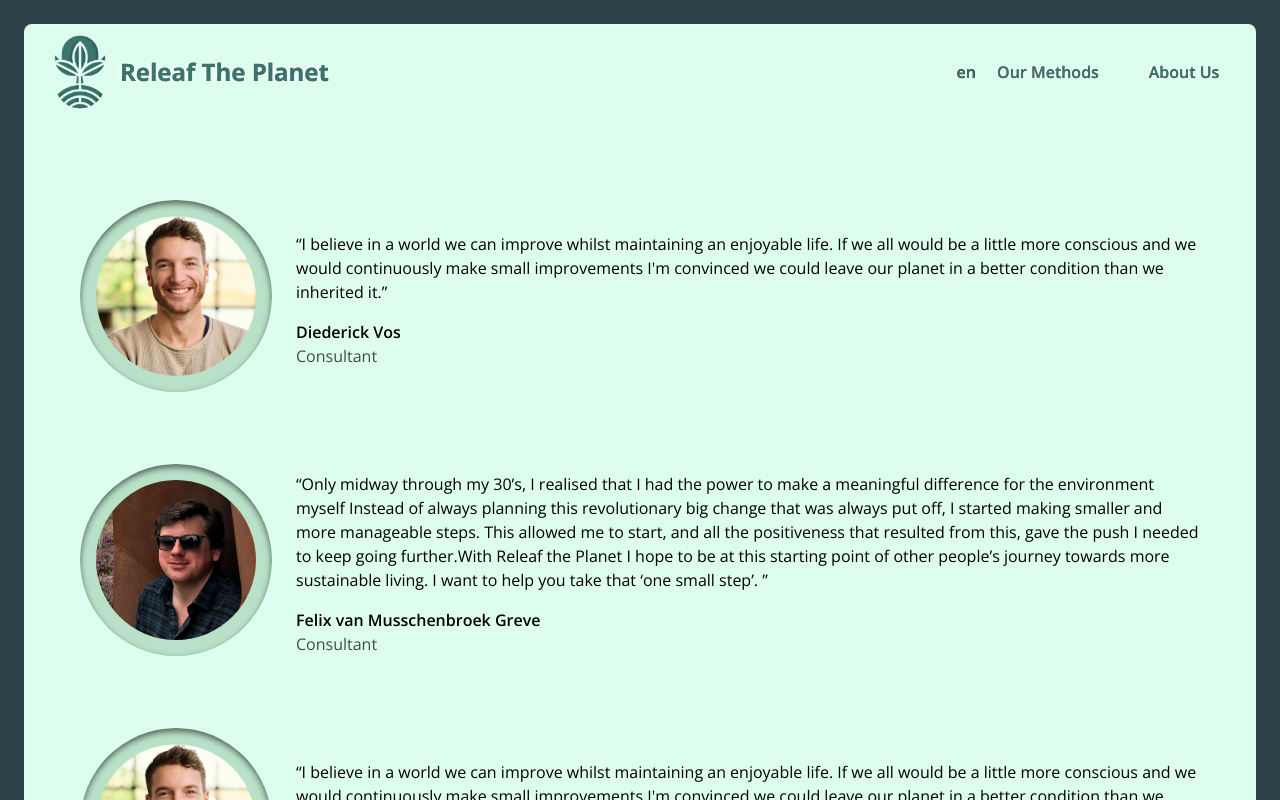
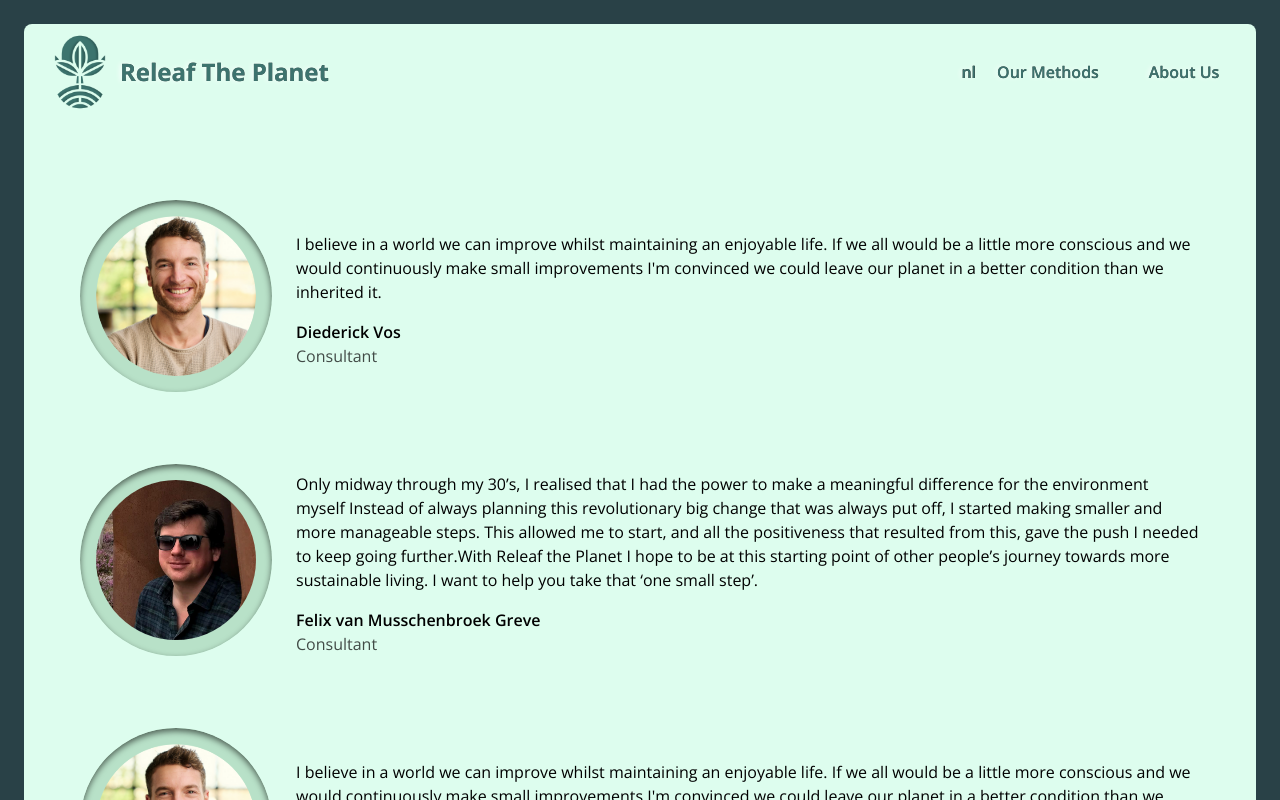
Before and after one commit to paulinevos/releaf, a Next.js app: page /about-us in a window 1280 px wide. Shown: the top 800 px of the page. Built offline with nearby package versions, Linux system fonts and the light colour scheme.

Commit message:
lang change button is adde d

```diff
--- a/components/Navbar.js
+++ b/components/Navbar.js
@@ -33,7 +33,7 @@ function NavBar() {
             type="button"
             className="mr-4 font-semibold text-leaf-800 text-shadow"
             onClick={() => (setLang(lang === "en" ? "nl" : "en"))}
-          >{lang}</button>
+          >{lang === "en" ? "nl": "en"}</button>
           <div className="text-md grid justify-start items-center grid-flow-col gap-6">
             {menuElements.map((e, index) => (
               <Link href={e.targetUrl} key={index} target="_blank">
--- a/components/TeamMember.js
+++ b/components/TeamMember.js
@@ -1,18 +1,19 @@
+import {LangContext} from "../contexts/LangContext";
+import {useContext} from "react";
 
 export function TeamMember(props) {
 
-  let quote = props.member.quote_en
-  if (props.lang == 'nl')
-    quote = props.member.quote_nl
+  const [lang2, setLang2] = useContext(LangContext);
+  let quote = props.member.quote_nl
+  if (lang2 == 'en')
+    quote = props.member.quote_en
 
   return (
     <figure className="lg:flex items-center lg:p-8 p-3">
       <img className="w-48 h-48 rounded-full p-4 bg-leaf-400 shadow-inner-lg mx-auto lg:mb-2 mb-6 object-cover" src={props.member.imageurl} alt={props.member.name} width="384" height="512"/>
       <div className="space-y-4 pl-6">
         <blockquote>
-          <p className="text-md font-medium mb-2">
-            “{quote}”
-          </p>
+          <p className="text-md font-medium mb-2">{quote}</p>
         </blockquote>
         <figcaption>
           <p className="font-semibold">{props.member.name}</p>
--- a/pages/about-us.js
+++ b/pages/about-us.js
@@ -45,8 +45,6 @@ const PAGEDATA = [
     title_3:"Letter of Credit biedt zekerheid"
   }
 ]
-
-
 function AboutUs() {
 
   const [lang2, setLang2] = useContext(LangContext);
@@ -60,7 +58,7 @@ function AboutUs() {
             <p className="text-lg font-medium mb-6 text-center lg:mx-24 mx-2">{PAGEDATA.title_2}</p>
             <p className="text-2xl font-bold text-leaf-800 mt-6 text-center">{PAGEDATA.title_3}</p>
             {TEAMDATA.map((e,index) =>
-              <TeamMember key={index} member={e} lang={lang2}/>
+              <TeamMember key={index} member={e}/>
             )
             }
           </div>
--- a/pages/index.js
+++ b/pages/index.js
@@ -33,7 +33,7 @@ export default function Home() {
     }
   ]
   let pageContent = content[0]
-  if (lang2 == 'en')
+  if (lang2 == 'nl')
     pageContent = content[1]
   return (
     <div>
--- a/pages/our-methods.js
+++ b/pages/our-methods.js
@@ -39,7 +39,7 @@ function OurMethods() {
   ]
 
   let pageContent = content[0]
-  if (lang2 == 'en')
+  if (lang2 == 'nl')
     pageContent = content[1]
   return (
     <div>
```
